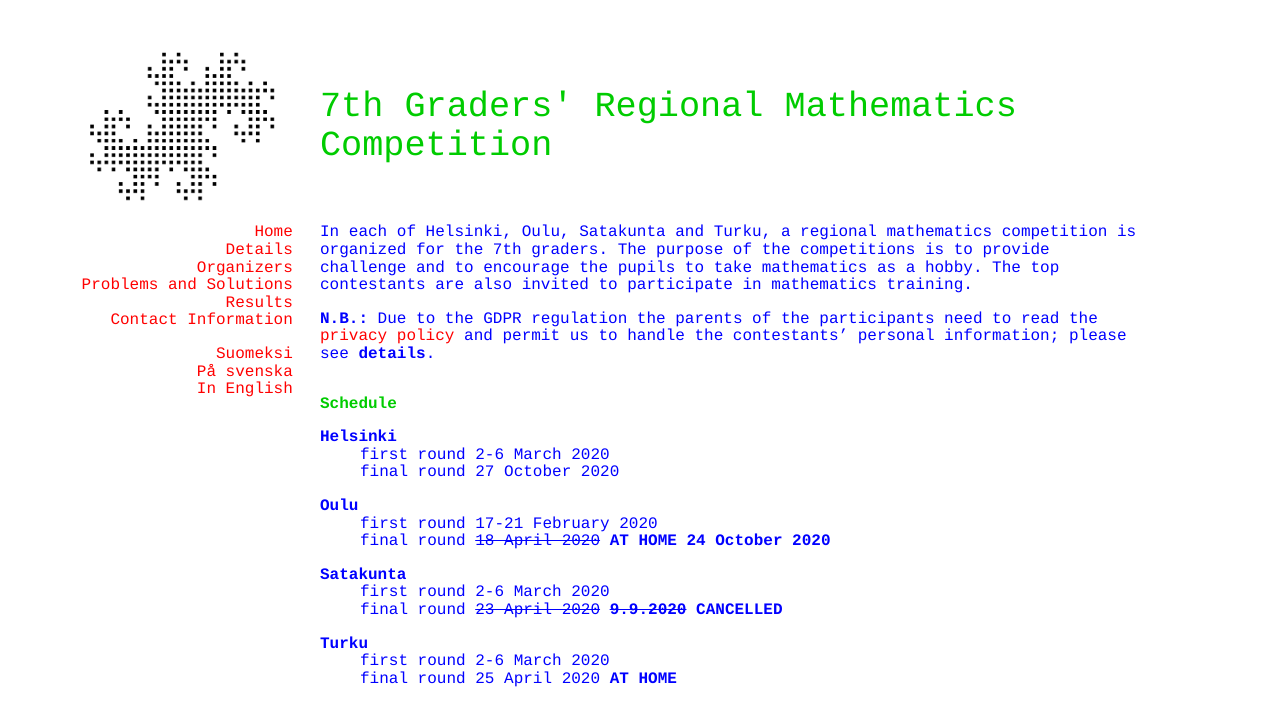
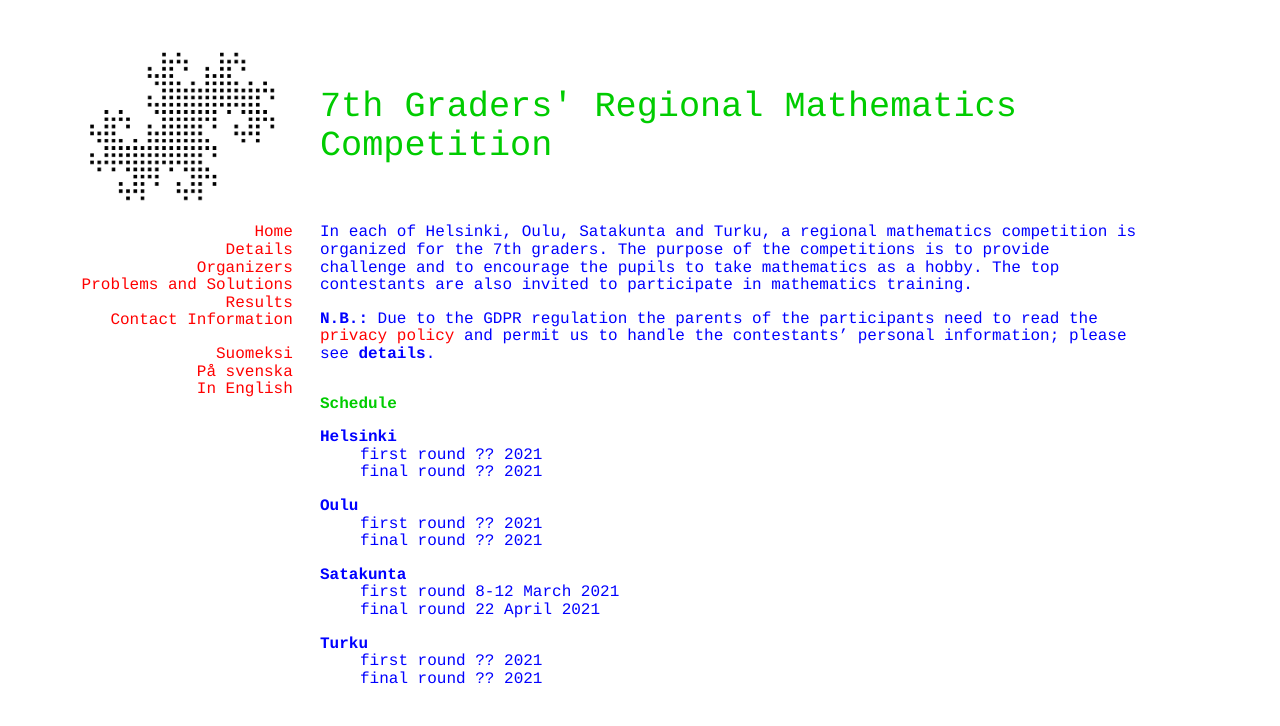
Before and after one commit to matematiikkakilpailut/matematiikkakilpailut.github.io, a Jekyll site: the page built from seiskat/en/index.html, in a window 1280 px wide. Shown: the top 726 px of the page. Built offline with Jekyll 4.4.1, drawn with Linux system fonts in a browser that asks for light colours.

Commit message:
Update index.html
2021

```diff
--- a/seiskat/en/index.html
+++ b/seiskat/en/index.html
@@ -16,15 +16,15 @@
 
 <dl>
   <dt>Helsinki</dt>
-  <dd>first round 2-6 March 2020</dd>
-  <dd>final round 27 October 2020</dd>
+  <dd>first round ?? 2021</dd>
+  <dd>final round ?? 2021</dd>
   <dt>Oulu</dt>
-  <dd>first round 17-21 February 2020</dd>
-  <dd>final round <strike>18 April 2020</strike><b> AT HOME 24 October 2020</b></dd>
+  <dd>first round ?? 2021</dd>
+  <dd>final round ?? 2021</dd>
   <dt>Satakunta</dt>
-  <dd>first round 2-6 March 2020</dd>
-  <dd>final round <strike>23 April 2020</strike><b> <strike>9.9.2020</strike></b> <b> CANCELLED</b></dd>
+  <dd>first round 8-12 March 2021</dd>
+  <dd>final round 22 April 2021</dd>
   <dt>Turku</dt>
-  <dd>first round 2-6 March 2020</dd>
-  <dd>final round 25 April 2020<b> AT HOME</b></dd>
+  <dd>first round ?? 2021</dd>
+  <dd>final round ?? 2021</dd>
 </dl>
```
